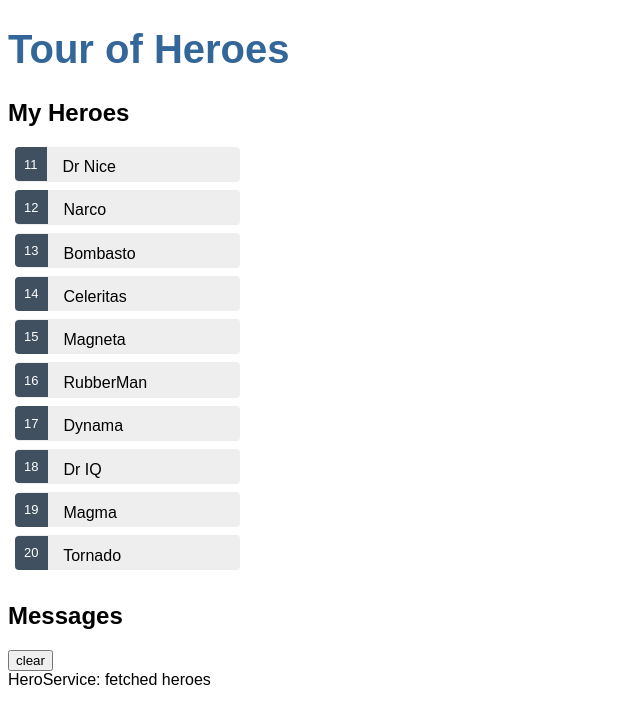
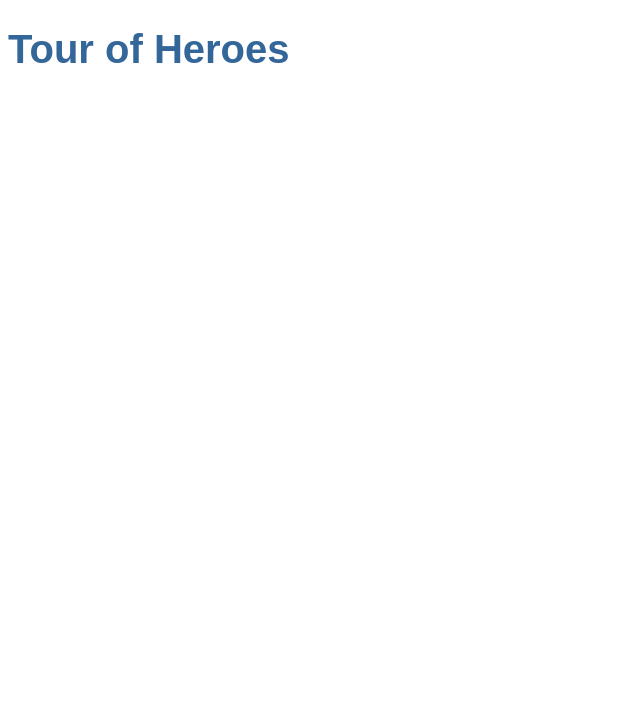
Before and after one commit to nancyruya/angular-tour-of-heroes, an Angular app: page / in a window 1280 px wide. Shown: the top 724 px of the page, without its empty margins (0-640 px from the left). Built offline with nearby package versions, Linux system fonts and the light colour scheme.

Commit message:
add app-routing.module

```diff
--- a/src/app/app.component.html
+++ b/src/app/app.component.html
@@ -1,3 +1,3 @@
 <h1>{{ title }}</h1>
-<app-heroes></app-heroes>
+<router-outlet></router-outlet>
 <app-messages></app-messages>
--- a/src/app/app.module.ts
+++ b/src/app/app.module.ts
@@ -6,6 +6,7 @@ import { AppComponent } from './app.component';
 import { HeroesComponent } from './heroes/heroes.component';
 import { HeroDetailComponent } from './hero-detail/hero-detail.component';
 import { MessagesComponent } from './messages/messages.component';
+import { AppRoutingModule } from './app-routing.module';
 
 
 
@@ -19,7 +20,7 @@ import { MessagesComponent } from './messages/messages.component';
   ],
   imports: [
     BrowserModule,
-    FormsModule
+    FormsModule, AppRoutingModule
   ],
   providers: [],
   bootstrap: [AppComponent]
```
Also changed, not shown: src/app/app-routing.module.ts (added, +14 -0 lines).
